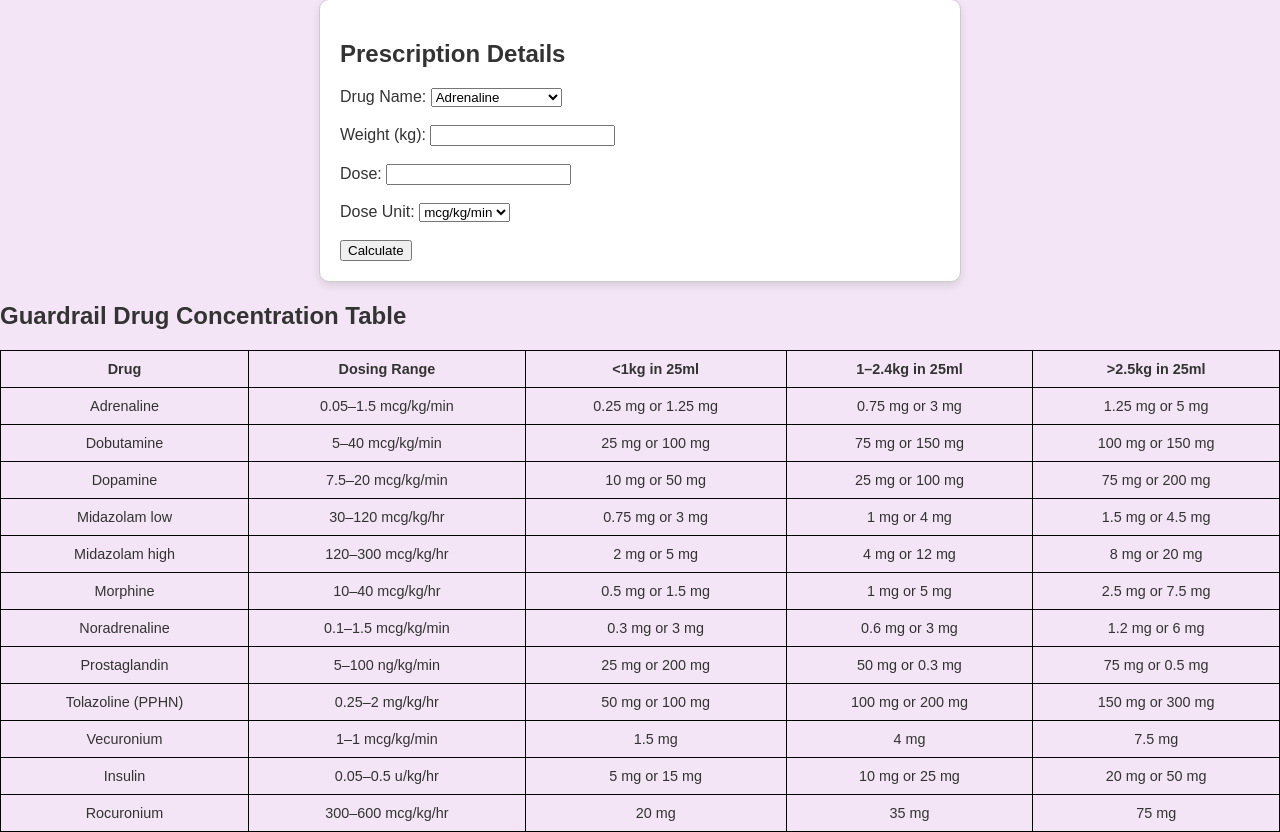
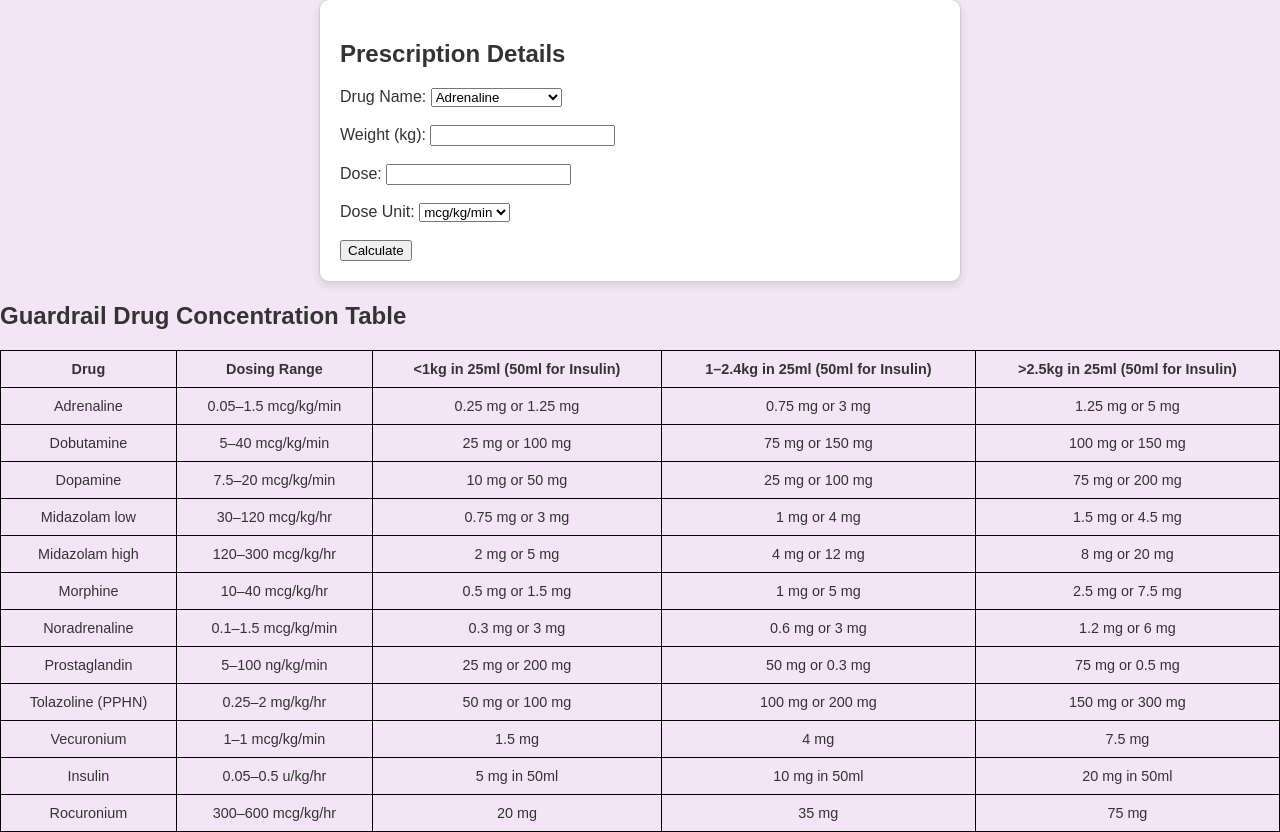
Before and after one commit to realhusseiny/Guardrails, a Flask app: page / in a window 1280 px wide. Shown: the part 68-900 px from the top of the page. Run offline with Flask 2, Linux system fonts and the light colour scheme.

Commit message:
Update index.html

```diff
--- a/templates/index.html
+++ b/templates/index.html
@@ -96,9 +96,9 @@
             <tr>
                 <th>Drug</th>
                 <th>Dosing Range</th>
-                <th>&lt;1kg in 25ml</th>
-                <th>1–2.4kg in 25ml</th>
-                <th>&gt;2.5kg in 25ml</th>
+                <th>&lt;1kg in 25ml (50ml for Insulin)</th> <!-- Mentioning 50ml for Insulin -->
+                <th>1–2.4kg in 25ml (50ml for Insulin)</th>
+                <th>&gt;2.5kg in 25ml (50ml for Insulin)</th>
             </tr>
         </thead>
         <tbody>
@@ -107,21 +107,33 @@
                 <td>{{ drug }}</td>
                 <td>{{ data.dosing_range[0] }}–{{ data.dosing_range[1] }} {{ data.unit }}</td>
                 <td>
+                    {% if drug == "Insulin" %}
+                    {{ data.concentrations[0].dose_options[0] }} mg in 50ml
+                    {% else %}
                     {{ data.concentrations[0].dose_options[0] }} mg
                     {% if data.concentrations[0].dose_options|length > 1 %}
                         or {{ data.concentrations[0].dose_options[1] }} mg
                     {% endif %}
+                    {% endif %}
                 </td>
                 <td>
+                    {% if drug == "Insulin" %}
+                    {{ data.concentrations[1].dose_options[0] }} mg in 50ml
+                    {% else %}
                     {{ data.concentrations[1].dose_options[0] }} mg
                     {% if data.concentrations[1].dose_options|length > 1 %}
                         or {{ data.concentrations[1].dose_options[1] }} mg
                     {% endif %}
+                    {% endif %}
                 </td>
                 <td>
+                    {% if drug == "Insulin" %}
+                    {{ data.concentrations[2].dose_options[0] }} mg in 50ml
+                    {% else %}
                     {{ data.concentrations[2].dose_options[0] }} mg
                     {% if data.concentrations[2].dose_options|length > 1 %}
                         or {{ data.concentrations[2].dose_options[1] }} mg
+                    {% endif %}
                     {% endif %}
                 </td>
             </tr>
```
